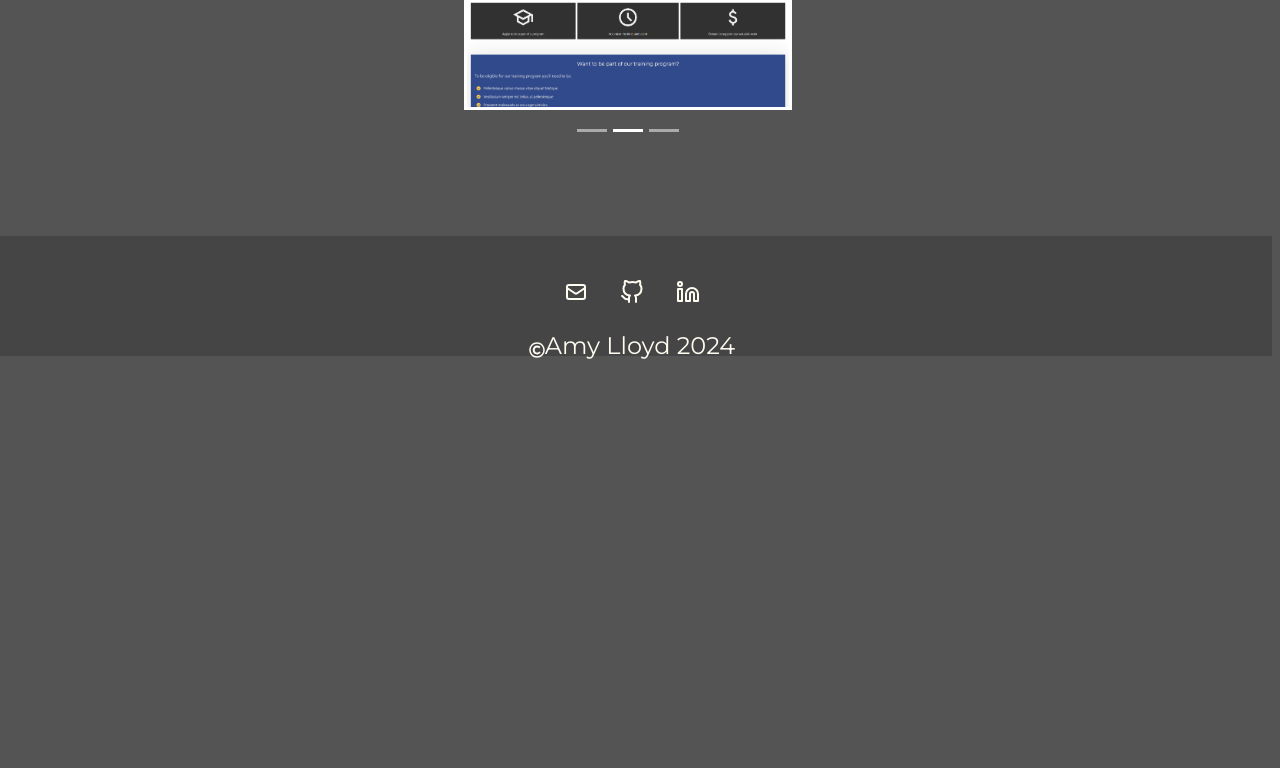
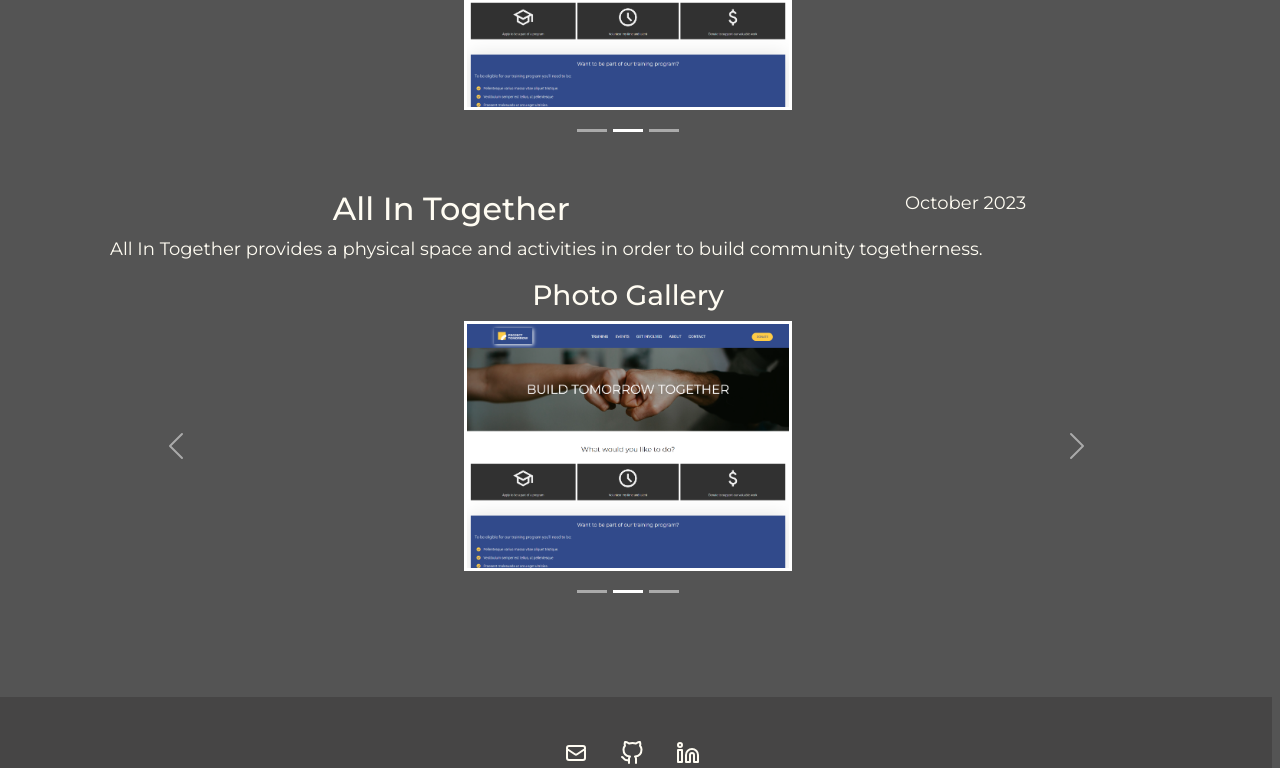
Before and after one commit to AmyLloyd/React-Portfolio, a React (Vite) app: page /wordpress in a window 1280 px wide. Shown: the part 760-1528 px from the top of the page. Before the commit the page ends 1132 px from the top, so only its background shows below. Built offline with nearby package versions, Linux system fonts and the light colour scheme; a web font is replaced by a local one.

Commit message:
added latest wordpress project

```diff
--- a/src/components/PortfolioContainer/index.jsx
+++ b/src/components/PortfolioContainer/index.jsx
@@ -40,6 +40,15 @@ const projectList = [
   },
   {
     id:5,
+    title: "All In Together",
+    image: "/assets/AllInTogether-homepage.png",
+    summary: "A website produced for a 48in48 volunteer event to showcase a NonProfit organisation.",
+    gitHubLink: "/gitHub-redirect",
+    appLink: "/wordpress",
+    developerPractice: "WordPress, BeaverBuilder, GravityForms, time-management and teamwork "
+  },
+  {
+    id:6,
     title: "Project Tomorrow",
     image: "/assets/project-tomorrow-homepage.png",
     summary: "A website produced for a 48in48 volunteer event to showcase a NonProfit organisation.",
@@ -48,7 +57,7 @@ const projectList = [
     developerPractice: "WordPress, BeaverBuilder, responsive behaviour and collaboration "
   },
   {
-    id:6,
+    id:7,
     title: "Dementia Prevention Solutions website",
     image: "/assets/dementia-solutions-homepage.png",
     summary: "A website built in a team of four to showcase a NonProfit organisation.",
@@ -57,7 +66,7 @@ const projectList = [
     developerPractice: "WordPress and collaboration"
   },
   {
-    id: 7,
+    id:8,
     title: "Next-best Tech Blog",
     image: "/assets/next-best-tech-blog-homepage.png",
     summary: "An early project where users are able to post their reviews of new tech.",
@@ -66,7 +75,7 @@ const projectList = [
     developerPractice: 'MVC'
   },
   {
-    id: 8,
+    id:9,
     title: "Text editor",
     image: "/assets/jate.png",
     summary: "A simple text editor.",
@@ -75,7 +84,7 @@ const projectList = [
     developerPractice: 'PWA using IndexedDB'
   },
   {
-    id: 9,
+    id: 10,
     title: "Notetaker app",
     image: "/assets/note-taker-app.png",
     summary: "A note taking app that allows users to record and keep their thoughts.",
@@ -84,7 +93,7 @@ const projectList = [
     developerPractice: 'Express.js server and promises'
   },
   {
-    id: 10,
+    id: 11,
     title: "weather-dashboard",
     image: "/assets/weather_dashboard_search_results.png",
     summary: "A weather app displaying current weather information.",
--- a/src/components/WordPressContainer/index.jsx
+++ b/src/components/WordPressContainer/index.jsx
@@ -11,6 +11,12 @@ const wpProjectList = [
         date: "June 2024",
         summary: "Project Tomorrow provides training to young people to open up future pathways they may otherwise have missed out on. The website was developed with a team as a part of the 48in48 Social Justice Event 2024.",
 
+    },
+    {
+        id: 2,
+        name: "All In Together",
+        date: "October 2023",
+        summary: "All In Together provides a physical space and activities in order to build community togetherness."
     }
 ]
 
```
Also changed, not shown: public/assets/AllInTogether-homepage.png (added), public/assets/Homepage_top.PNG (added).
